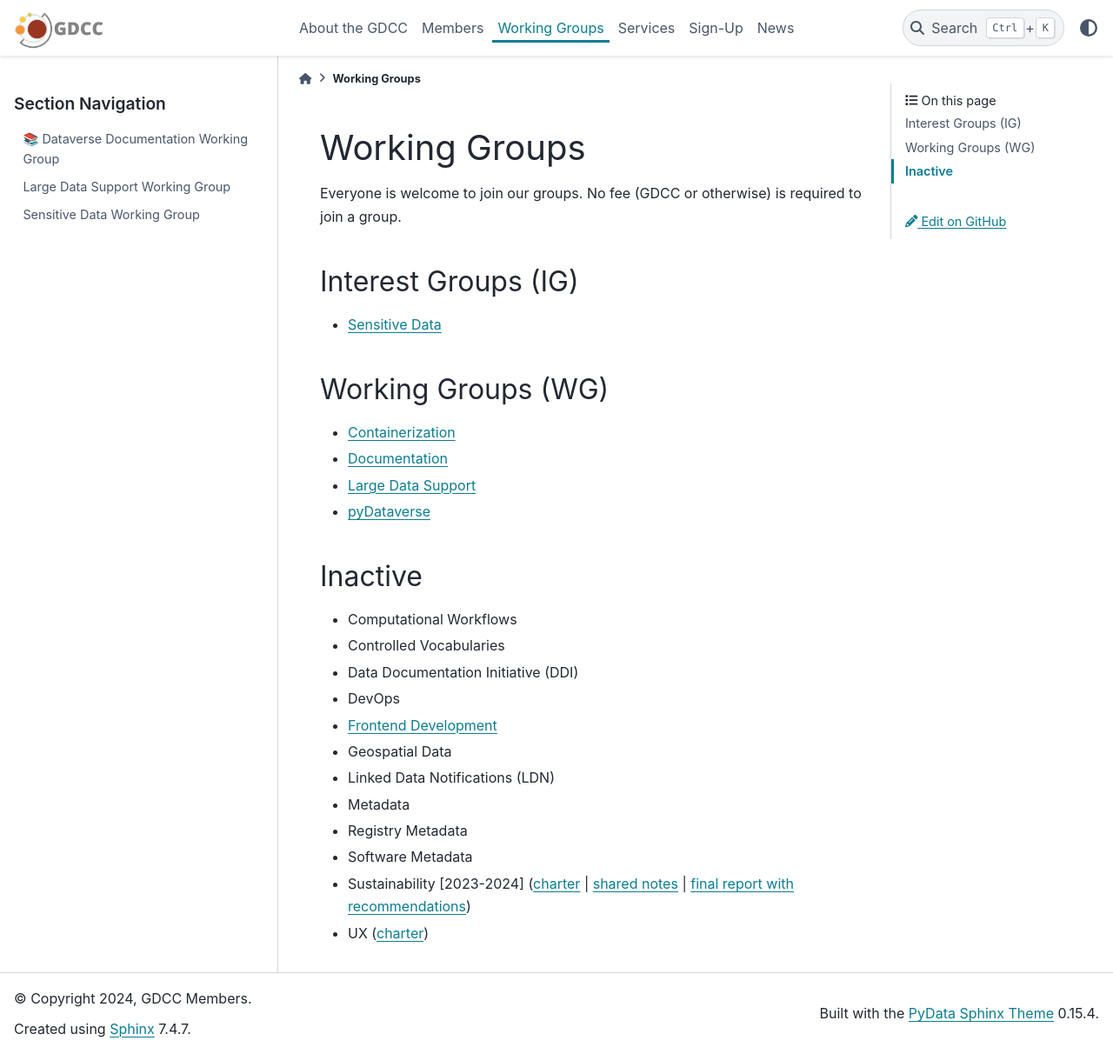
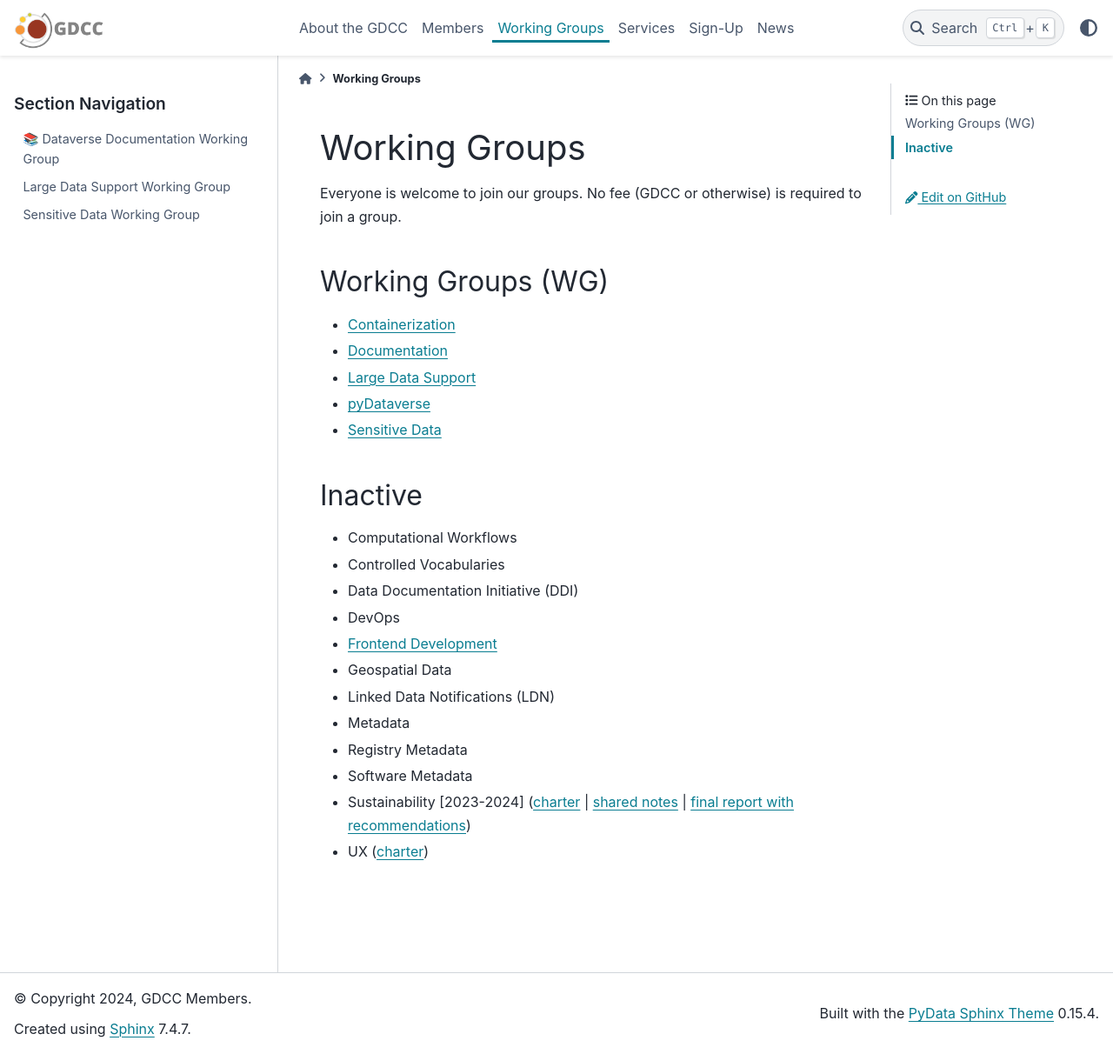
Before and after one commit to gdcc/www.gdcc.io, a Sphinx documentation site: the page built from source/working-groups.md, in a window 1280 px wide and 1212 px high. Shown: the whole window at 87% size. Built offline with Sphinx 7.4.7 and the PyData theme 0.15.4, drawn with Linux system fonts in a browser that asks for light colours.

Commit message:
move sensitive data to main list (it was the only interest group)

```diff
--- a/source/working-groups.md
+++ b/source/working-groups.md
@@ -1,15 +1,13 @@
 # Working Groups
 
 Everyone is welcome to join our groups. No fee (GDCC or otherwise) is required to join a group.
-
-## Interest Groups (IG)
-- [Sensitive Data](working-groups/sensitive-data)
 
 ## Working Groups (WG)
 - [Containerization](https://ct.gdcc.io)
 - [Documentation](working-groups/documentation)
 - [Large Data Support](working-groups/large-data-support)
 - [pyDataverse](https://py.gdcc.io)
+- [Sensitive Data](working-groups/sensitive-data)
 
 ## Inactive
 - Computational Workflows
```
